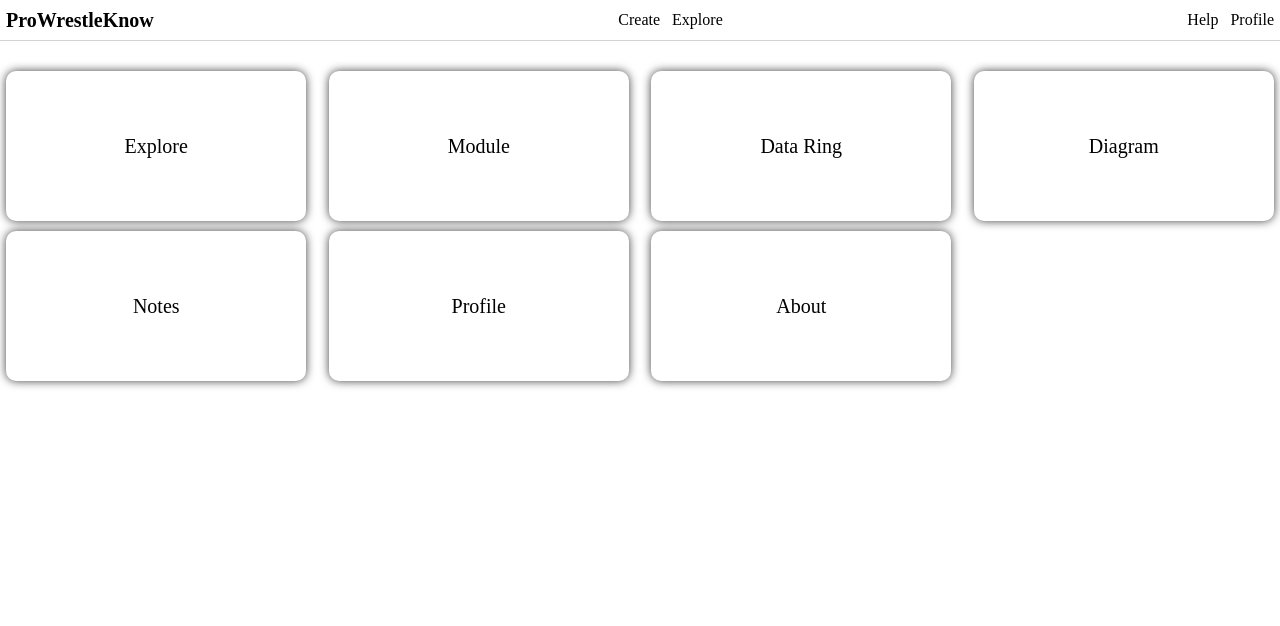
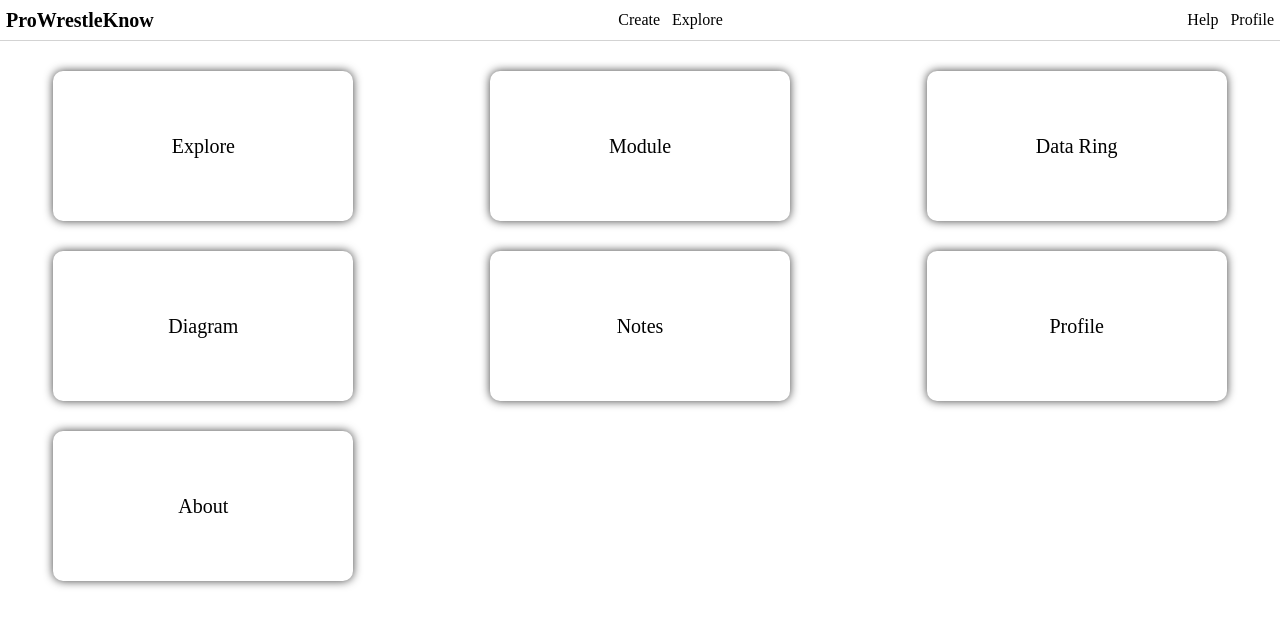
Before and after one commit to bryanmartinez1/prowrestleknow-web, a React (Vite) app in the folder frontend/: page /help in a window 1280 px wide. Shown: the top 626 px of the page. Built offline with nearby package versions, Linux system fonts and the light colour scheme; a web font is replaced by a local one.

Commit message:
margin top

```diff
--- a/frontend/src/pages/Help/help.css
+++ b/frontend/src/pages/Help/help.css
@@ -2,7 +2,7 @@
   margin-top: 30px;
   display: grid;
   grid-template-columns: repeat(auto-fit, minmax(300px, 1fr));
-  grid-gap: 10px;
+  grid-gap: 30px;
   justify-content: start;
   justify-items: center;
 }
```
